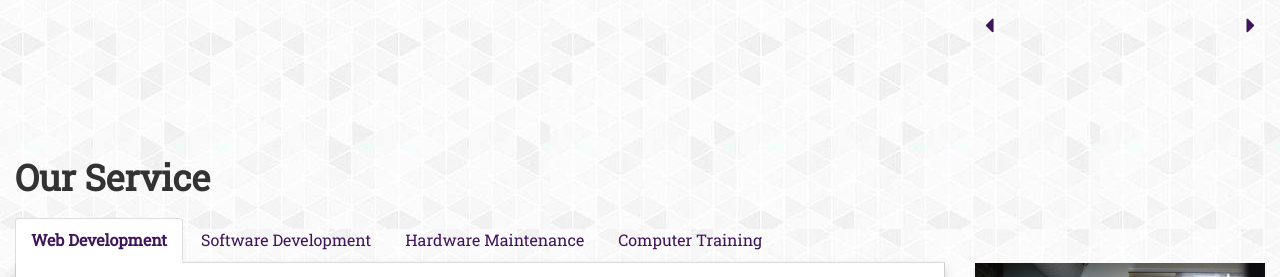
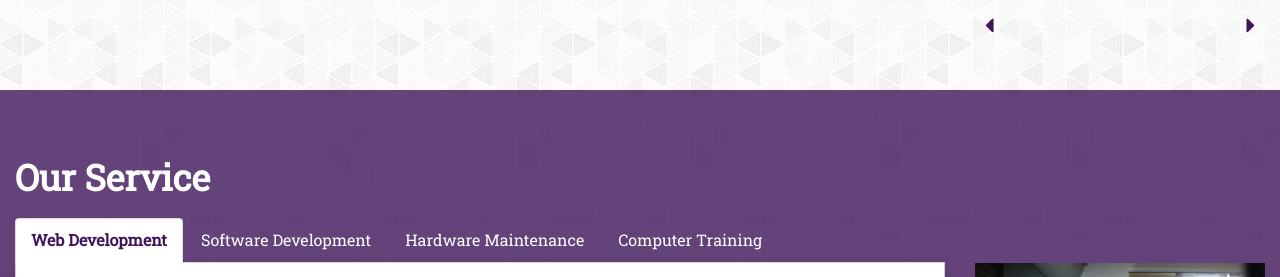
Before and after one commit to kitenepal/KITE_Nepal, a plain HTML site: page index.html in a window 1280 px wide. Shown: the part 1271-1548 px from the top of the page. Drawn offline with nearby package versions, Linux system fonts and the light colour scheme.

Commit message:
added bg color on services section

```diff
--- a/sass/module/_clients.scss
+++ b/sass/module/_clients.scss
@@ -1,4 +1,3 @@
-
 /*  bhoechie tab */
 div.bhoechie-tab-container{
   z-index: 10;
--- a/sass/module/_services.scss
+++ b/sass/module/_services.scss
@@ -1,7 +1,15 @@
 .services{
+	background-color: rgba(63, 20, 91, 0.8);
+	.heading{
+		color: #fff;
+	}
 	.nav-tabs{
 		li a{
-			color: $primary-color;
+			// color: $primary-color;
+			color: #fff;
+			&:hover{
+				color: $primary-color;
+			}
 		}
 	}
 	.nav-tabs>li.active>a, .nav-tabs>li.active>a:focus, .nav-tabs>li.active>a:hover{
```
Also changed, not shown: index.html (+1 -1 lines), stylesheets/main.css.
